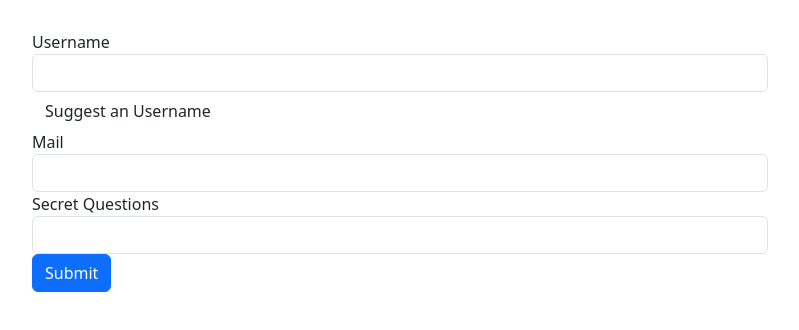
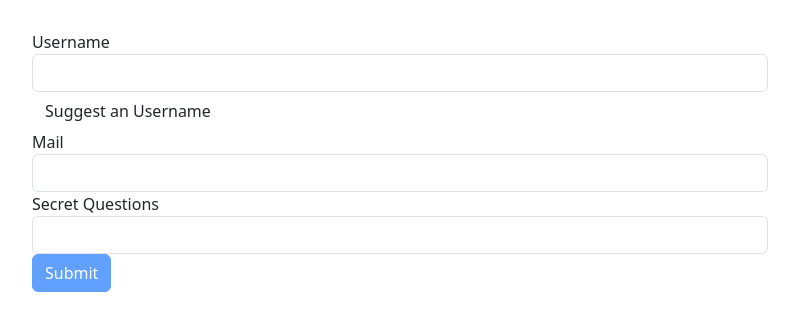
Before and after one commit to hvictorleite/first-app, an Angular app: page / in a window 1280 px wide. Shown: the top 330 px of the page, without its empty margins (50-849 px from the left). Built offline with nearby package versions, Linux system fonts and the light colour scheme.

Commit message:
Using form state for validation and styling

```diff
--- a/src/app/app.component.css
+++ b/src/app/app.component.css
@@ -1,3 +1,7 @@
 .container {
   margin-top: 30px;
 }
+
+input.ng-invalid.ng-touched {
+  border: 1px solid red;
+}
--- a/src/app/app.component.html
+++ b/src/app/app.component.html
@@ -37,7 +37,10 @@
             <option value="teacher">Your first teacher?</option>
           </select>
         </div>
-        <button class="btn btn-primary" type="submit">Submit</button>
+        <button
+          class="btn btn-primary"
+          type="submit"
+          [disabled]="!form.valid">Submit</button>
       </form>
     </div>
   </div>
```
